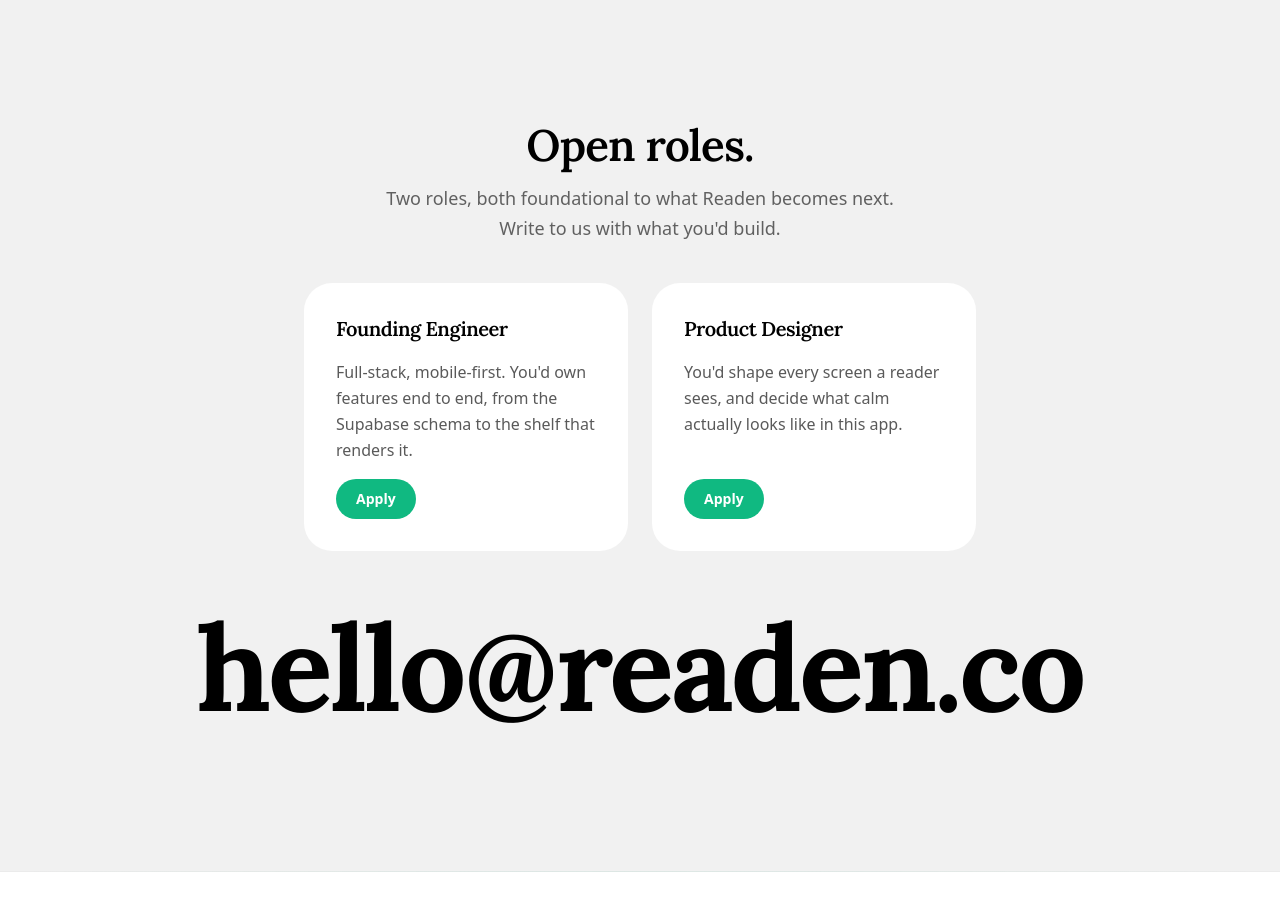
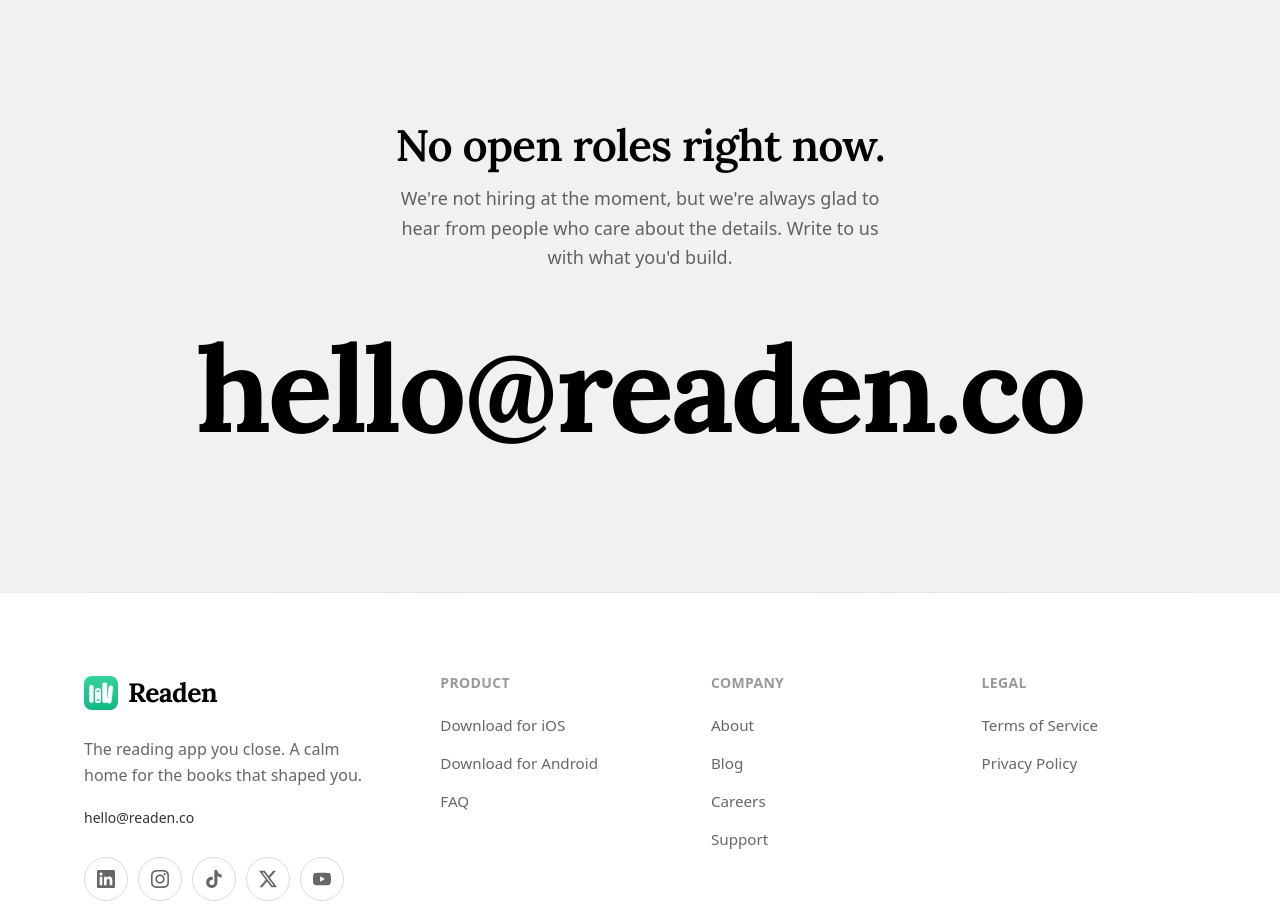
Before and after one commit to readen-labs/lp, a Next.js app: page /en/careers in a window 1280 px wide. Shown: the part 1460-2379 px from the top of the page. Built offline with nearby package versions, Linux system fonts and the light colour scheme.

Commit message:
feat: update job opening messages to reflect current hiring status

```diff
--- a/src/app/[locale]/careers/page.tsx
+++ b/src/app/[locale]/careers/page.tsx
@@ -3,21 +3,16 @@
 import type { Locale } from '@/i18n/routing';
 import { Reveal } from '@/components/ui/reveal';
 import { CONTACT_EMAIL } from '@/constants/config';
-import { OpenRoleCard } from '@/components/marketing/open-role-card';
 import { buildMetadata, buildPageBreadcrumbJsonLd } from '@/lib/seo';
 import { EditorialHeader } from '@/components/brand/editorial-header';
 
 const PILLARS = ['pillar1', 'pillar2', 'pillar3'] as const;
-
-const OPEN_ROLES = ['role1', 'role2'] as const;
 
 const REVEAL_DELAY_INTRO_MS = 120;
 
 const REVEAL_STAGGER_PILLAR_MS = 90;
 
 const REVEAL_DELAY_CTA_BODY_MS = 100;
-
-const REVEAL_DELAY_ROLES_MS = 160;
 
 const REVEAL_DELAY_CTA_EMAIL_MS = 240;
 
@@ -128,20 +123,6 @@
           </p>
         </Reveal>
 
-        <Reveal delay={REVEAL_DELAY_ROLES_MS}>
-          <div className="mx-auto mt-10 grid max-w-2xl gap-6 sm:grid-cols-2">
-            {OPEN_ROLES.map((role) => (
-              <OpenRoleCard
-                key={role}
-                title={t(`${role}Title`)}
-                body={t(`${role}Body`)}
-                applyHref={`mailto:${CONTACT_EMAIL}?subject=${encodeURIComponent(t(`${role}Title`))}`}
-                applyLabel={t('applyLabel')}
-              />
-            ))}
-          </div>
-        </Reveal>
-
         <Reveal delay={REVEAL_DELAY_CTA_EMAIL_MS}>
           <a
             href={`mailto:${CONTACT_EMAIL}`}
--- a/src/messages/en.json
+++ b/src/messages/en.json
@@ -254,13 +254,8 @@
     "pillar3Title": "Owners, not passengers",
     "pillar3Eyebrow": "Trust over process",
     "pillar3Body": "Everyone here shapes the product. Your judgment ends up on the shelf, not in a backlog.",
-    "ctaTitle": "Open roles.",
-    "ctaBody": "Two roles, both foundational to what Readen becomes next. Write to us with what you'd build.",
-    "role1Title": "Founding Engineer",
-    "role1Body": "Full-stack, mobile-first. You'd own features end to end, from the Supabase schema to the shelf that renders it.",
-    "role2Title": "Product Designer",
-    "role2Body": "You'd shape every screen a reader sees, and decide what calm actually looks like in this app.",
-    "applyLabel": "Apply"
+    "ctaTitle": "No open roles right now.",
+    "ctaBody": "We're not hiring at the moment, but we're always glad to hear from people who care about the details. Write to us with what you'd build."
   },
   "faq": {
     "overline": "FAQ",
--- a/src/messages/es.json
+++ b/src/messages/es.json
@@ -254,13 +254,8 @@
     "pillar3Title": "Dueños, no pasajeros",
     "pillar3Eyebrow": "Confianza sobre procesos",
     "pillar3Body": "Aquí todos dan forma al producto. Tu criterio termina en el estante, no en un backlog.",
-    "ctaTitle": "Vacantes abiertas.",
-    "ctaBody": "Dos roles, ambos fundamentales para lo que sigue en Readen. Escríbenos contándonos qué construirías.",
-    "role1Title": "Ingeniero/a fundador/a",
-    "role1Body": "Full-stack, mobile-first. Serías dueño/a de las funciones de punta a punta, desde el esquema en Supabase hasta el estante que lo muestra.",
-    "role2Title": "Diseñador/a de producto",
-    "role2Body": "Darías forma a cada pantalla que ve un lector, y decidirías cómo se ve la calma en esta app.",
-    "applyLabel": "Postúlate"
+    "ctaTitle": "Sin vacantes abiertas por ahora.",
+    "ctaBody": "No estamos contratando en este momento, pero siempre nos gusta saber de personas que se preocupan por los detalles. Escríbenos contándonos qué construirías."
   },
   "faq": {
     "overline": "FAQ",
--- a/src/messages/pt.json
+++ b/src/messages/pt.json
@@ -254,13 +254,8 @@
     "pillar3Title": "Donos, não passageiros",
     "pillar3Eyebrow": "Confiança acima de processo",
     "pillar3Body": "Aqui todo mundo dá forma ao produto. Seu julgamento termina na estante, não em um backlog.",
-    "ctaTitle": "Vagas abertas.",
-    "ctaBody": "Duas vagas, ambas fundamentais para o próximo passo do Readen. Escreva pra gente contando o que você construiria.",
-    "role1Title": "Engenheiro(a) fundador(a)",
-    "role1Body": "Full-stack, mobile-first. Você seria responsável pelas funcionalidades de ponta a ponta, do esquema no Supabase até a estante que o exibe.",
-    "role2Title": "Designer de produto",
-    "role2Body": "Você daria forma a cada tela que um leitor vê, e decidiria como a calma realmente se parece neste app.",
-    "applyLabel": "Candidate-se"
+    "ctaTitle": "Nenhuma vaga aberta no momento.",
+    "ctaBody": "Não estamos contratando agora, mas adoramos saber de gente que se importa com os detalhes. Escreva pra gente contando o que você construiria."
   },
   "faq": {
     "overline": "FAQ",
```
